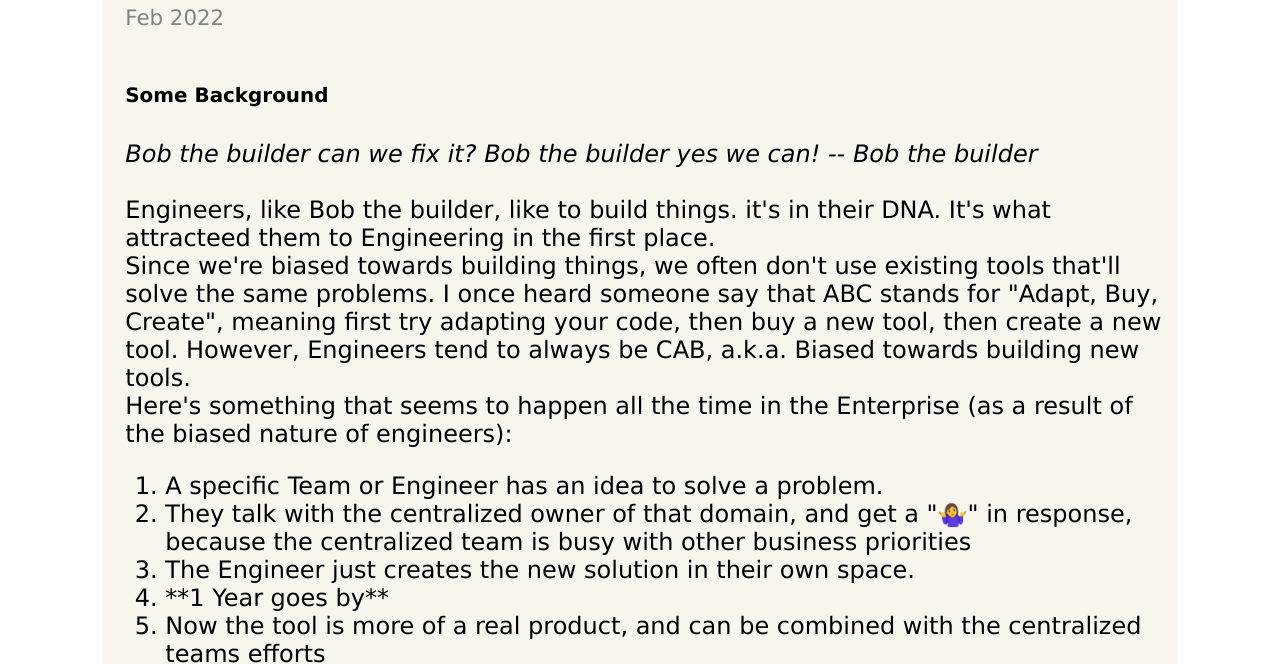
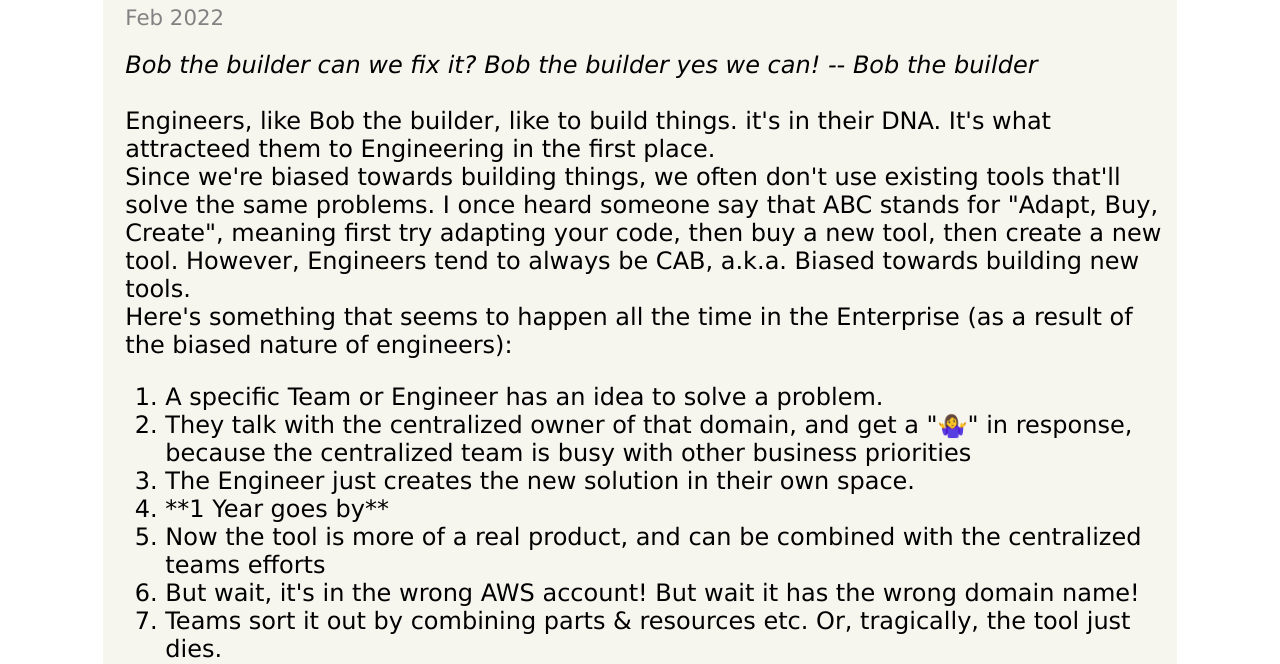
Before and after one commit to moshekarmel1/NodeSite, a website: page public/thoughts/builder-bias.html in a window 1280 px wide. Shown: the part 136-800 px from the top of the page. Drawn offline with Linux system fonts and the light colour scheme.

Commit message:
builder bias 3

```diff
--- a/public/thoughts/builder-bias.html
+++ b/public/thoughts/builder-bias.html
@@ -71,7 +71,6 @@
                                                         </span></div><br>
                                                     <div id="feedback" class="comment">
                                                         <span class="commtext c00">
-                                                            <h5>Some Background</h5>
                                                             <i>Bob the builder can we fix it? Bob the builder yes we can!
                                                             -- Bob the builder</i>
                                                             <br />
```
